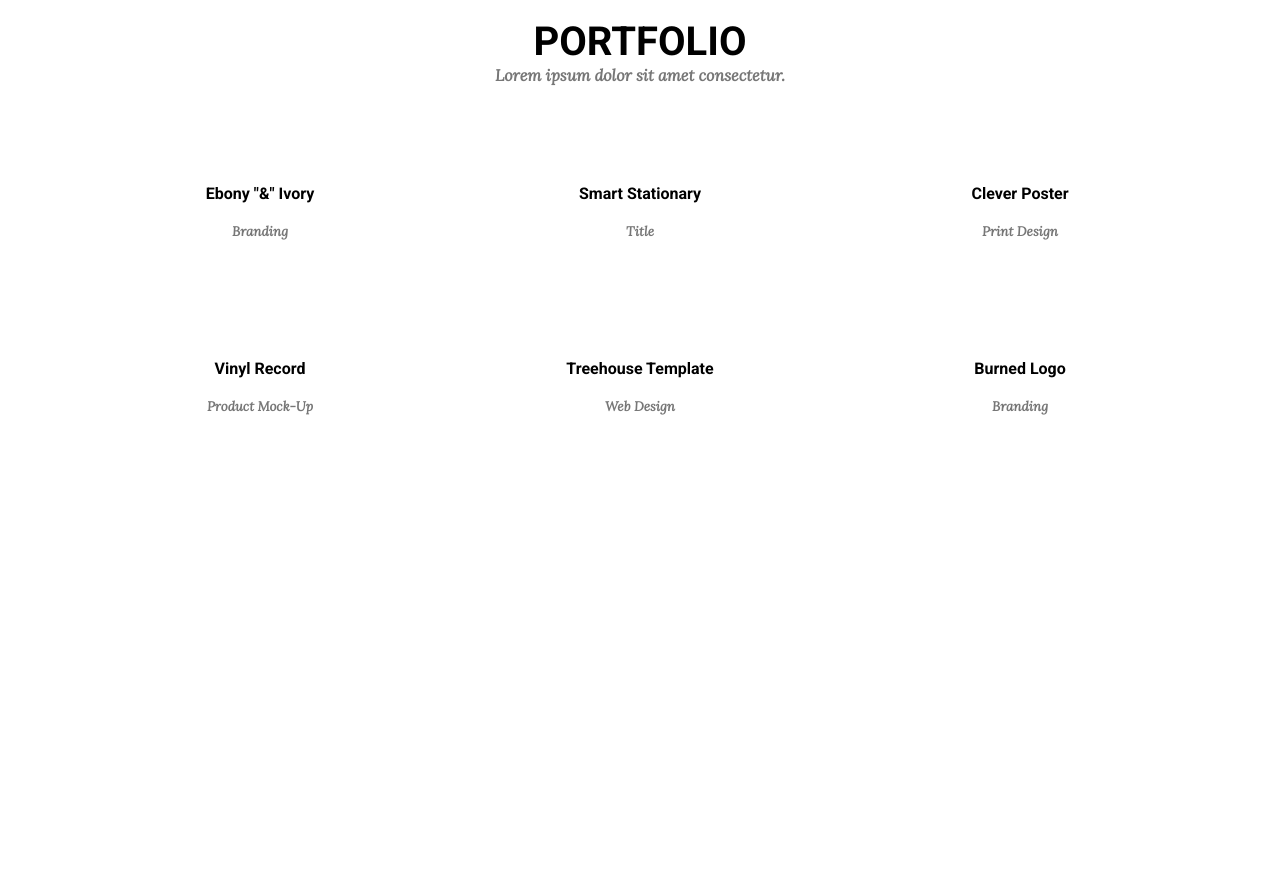
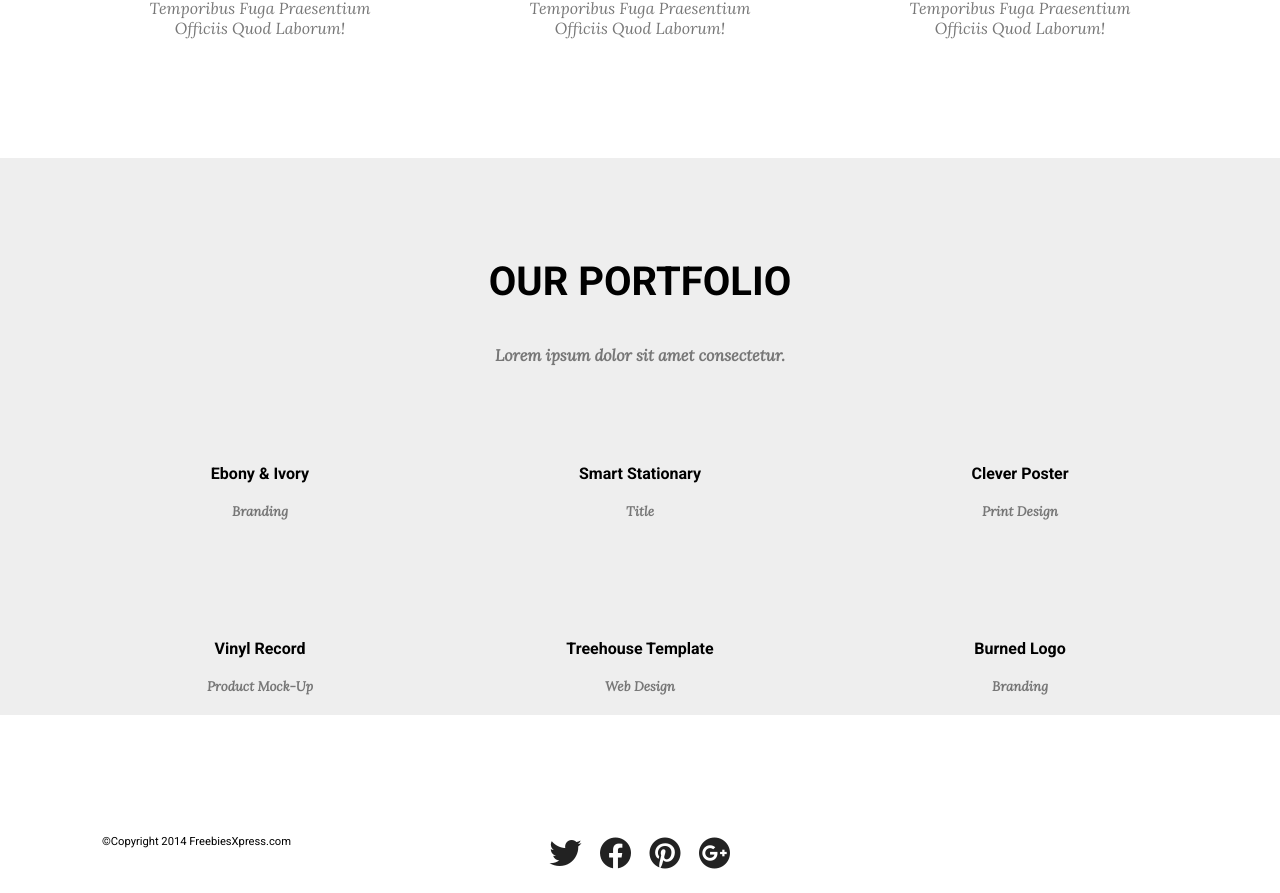
Before and after one commit to KamilHunczak/Zadanie-4-5, a plain HTML site: page index.html in a window 1280 px wide. Shown: the part 1561-2454 px from the top of the page. Before the commit the page ends 2400 px from the top, so only its background shows below. Drawn offline with Linux system fonts and the light colour scheme.

Commit message:
add styles for footer

```diff
--- a/index.html
+++ b/index.html
@@ -63,13 +63,13 @@
     </section>
     <section class="portfolio">
         <div class="container">
-            <h2 class="section-title">portfolio</h2>
+            <h2 class="section-title">our portfolio</h2>
             <h4 class="section-subtitle">Lorem ipsum dolor sit amet consectetur.</h4>
             <div class="row">
                 <div class="col-md-6 col-lg-4 portfolio-card">
                     <div class="portfolio-card-image"><img src="images/portfolio-1.png" alt=""></div>
                     <div class="portfolio-card-description">
-                        <h4 class="card-title">ebony "&amp;" ivory</h4>
+                        <h4 class="card-title">ebony &amp; ivory</h4>
                         <h5 class="card-description">branding</h5>
                     </div>
                 </div>
@@ -113,8 +113,13 @@
     </section>
     <footer>
         <div class="container">
-            <div class="copyright"></div>
-            <div class="socialmedia"></div>
+            <div class="copyright"><p> &copy;Copyright 2014 FreebiesXpress.com</p></div>
+            <div class="socialmedia">
+                <a href="#"><i class="fa-brands fa-twitter"></i></a>
+                <a href="#"><i class="fa-brands fa-facebook"></i></a>
+                <a href="#"><i class="fa-brands fa-pinterest"></i></a>
+                <a href="#"><i class="fa-brands fa-google-plus"></i></a>
+            </div>
         </div>
     </footer>
 </body>
--- a/sass/style.scss
+++ b/sass/style.scss
@@ -7,6 +7,7 @@ $color-logo: #fed136;
 $color-font-medium: #777777;
 $color-font-dark: #222222;
 $color-font-light: #ffffff;
+$color-portfolio-background: #eee;
 $font-hand-writing:'Great Vibes', cursive;
 $font-serif:'Lora', serif;
 $font-sans-serif:'Roboto', sans-serif;
@@ -37,6 +38,8 @@ section{
 .section-title{
     font-size: 2.5rem;
     text-transform: uppercase;
+    margin-bottom: 20px;
+    padding: 100px 0 20px;
 }
 .section-subtitle{
     font-family: $font-serif;
@@ -209,6 +212,7 @@ a{
 
 /*portfolio*/
 .portfolio{
+    background-color: $color-portfolio-background;
     .container{
         .portfolio-card{
             .portfolio-card-image{
@@ -227,3 +231,29 @@ a{
         }
     }
 }
+/*footer*/
+footer{
+    .container{
+        position: relative;
+        .copyright{
+            padding: 20px;
+            font-size: 0.7rem;
+        }
+
+        .socialmedia{
+            position:absolute;
+            top:0;
+            left:0;
+            right:0;
+            text-align: center;
+            font-size: 2rem;
+            padding: 20px;
+            a{
+                color: $color-font-dark;
+                i{
+                    padding: 0 5px;
+                }
+            }
+        }
+    }
+}
```
Also changed, not shown: css/style.css, 1 other file.
